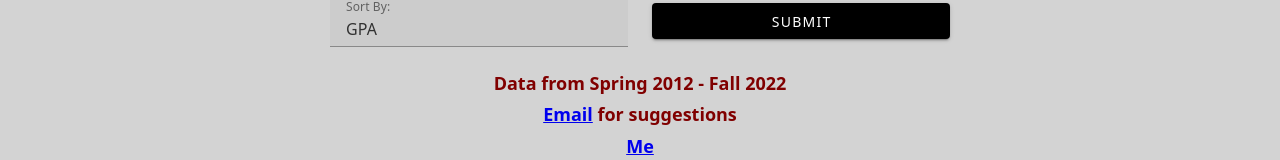
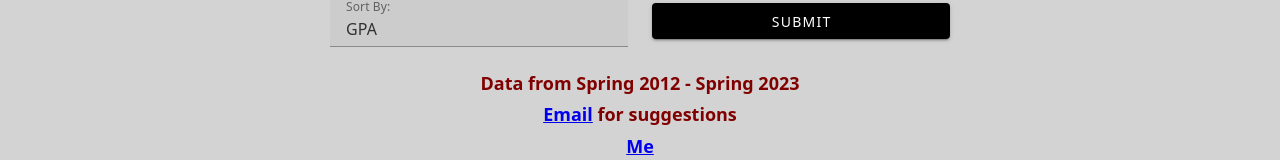
Before and after one commit to jippylong12/tamuFGD-Vue, a Vue app: page / in a window 1280 px wide. Shown: the part 199-359 px from the top of the page. Built offline with nearby package versions, Linux system fonts and the light colour scheme.

Commit message:
Removed loading data Show loading at first run Updated date range

```diff
--- a/src/App.vue
+++ b/src/App.vue
@@ -375,7 +375,7 @@ export default {
 
       <v-row no-gutters v-if="tableData.length === 0">
         <v-col cols="12" class="py-2">
-          <h5 class="suggestion"> Data from Spring 2012 - Fall 2022</h5>
+          <h5 class="suggestion"> Data from Spring 2012 - Spring 2023</h5>
           <h5 class="suggestion"> <a href="mailto: jippylong12@gmail.com">Email</a> for suggestions</h5>
           <h5 class="suggestion"><a href="http://www.jippylong12.xyz">Me</a></h5>
         </v-col>
@@ -404,13 +404,12 @@ export default {
           </h5>
         </v-col>
       </v-row>
-      <v-row v-if="tableData.length > 0" class="px-4 mb-4">
+      <v-row v-if="tableData.length > 0 || dataLoading" class="px-4 mb-4">
         <v-col cols="12">
           <DataTable :loading="dataLoading" :rowClass="determineRowClass" :value="tableData"
                      paginator :rows="12" :rowsPerPageOptions="[12, 25, 50]" tableStyle="min-width: 50rem"
                      filterDisplay="row"  v-model:filters="filters" :globalFilterFields="['Professor']">
             <template #empty> No records found. </template>
-            <template #loading> Loading data. Please wait. </template>
             <Column sortable="true" v-for="header of tableHeaders" :field="header" :header="header"  :showFilterMenu="false" :style="header === 'Professor' ? 'min-width: 14rem' : ''">
               <template v-if="header === 'Professor'"  #body="{ field, data }">
                 <div :class="data['honors'] === true ? 'shimmer' : null">
```
Also changed, not shown: 1 other file (tests, documents, lock files or other folders).
